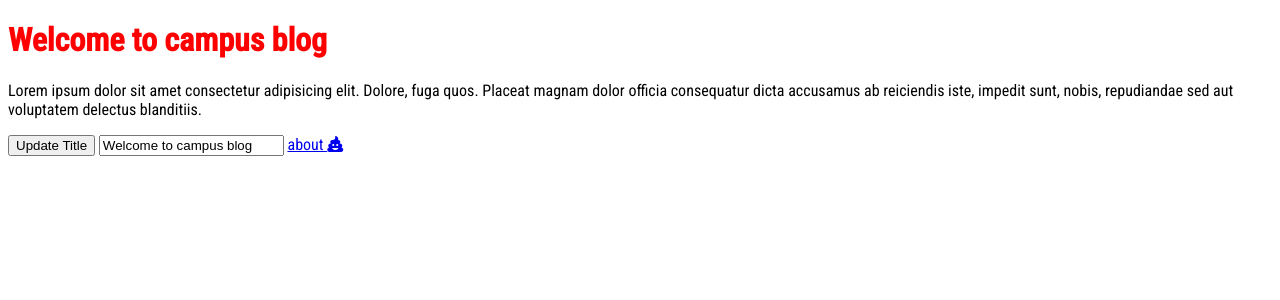
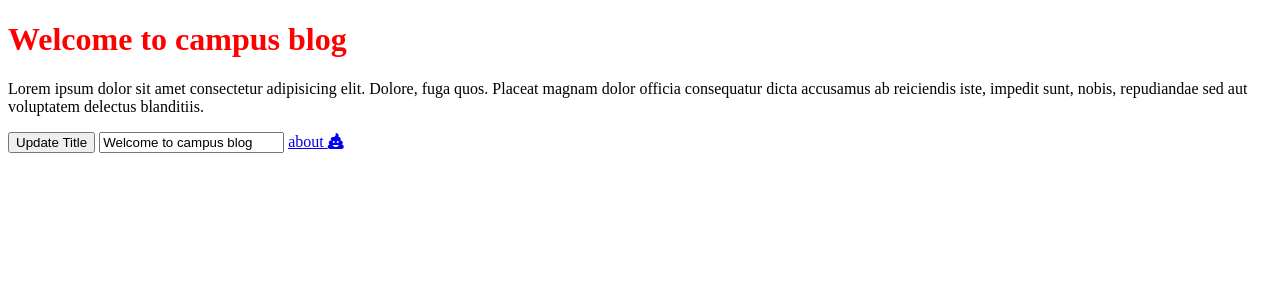
Before and after one commit to Imranyy/campus-blog, a SvelteKit app: page / in a window 1280 px wide. Shown: the top 300 px of the page. Built offline with nearby package versions, Linux system fonts and the light colour scheme.

Commit message:
global css

```diff
--- a/src/routes/+page.svelte
+++ b/src/routes/+page.svelte
@@ -15,12 +15,7 @@
 </div>
 
 <style>
-   @import url('https://fonts.googleapis.com/css2?family=Noto+Sans+NKo&display=swap');
-   @import url('https://fonts.googleapis.com/css2?family=Roboto+Condensed:wght@100;300;400;500&display=swap');
-   .index{
-    /* font-family: 'Noto Sans NKo', monospace; */
-    font-family: 'Roboto Condensed', monospace;
-   }
+
     h1{
         color:red;
     }
```
